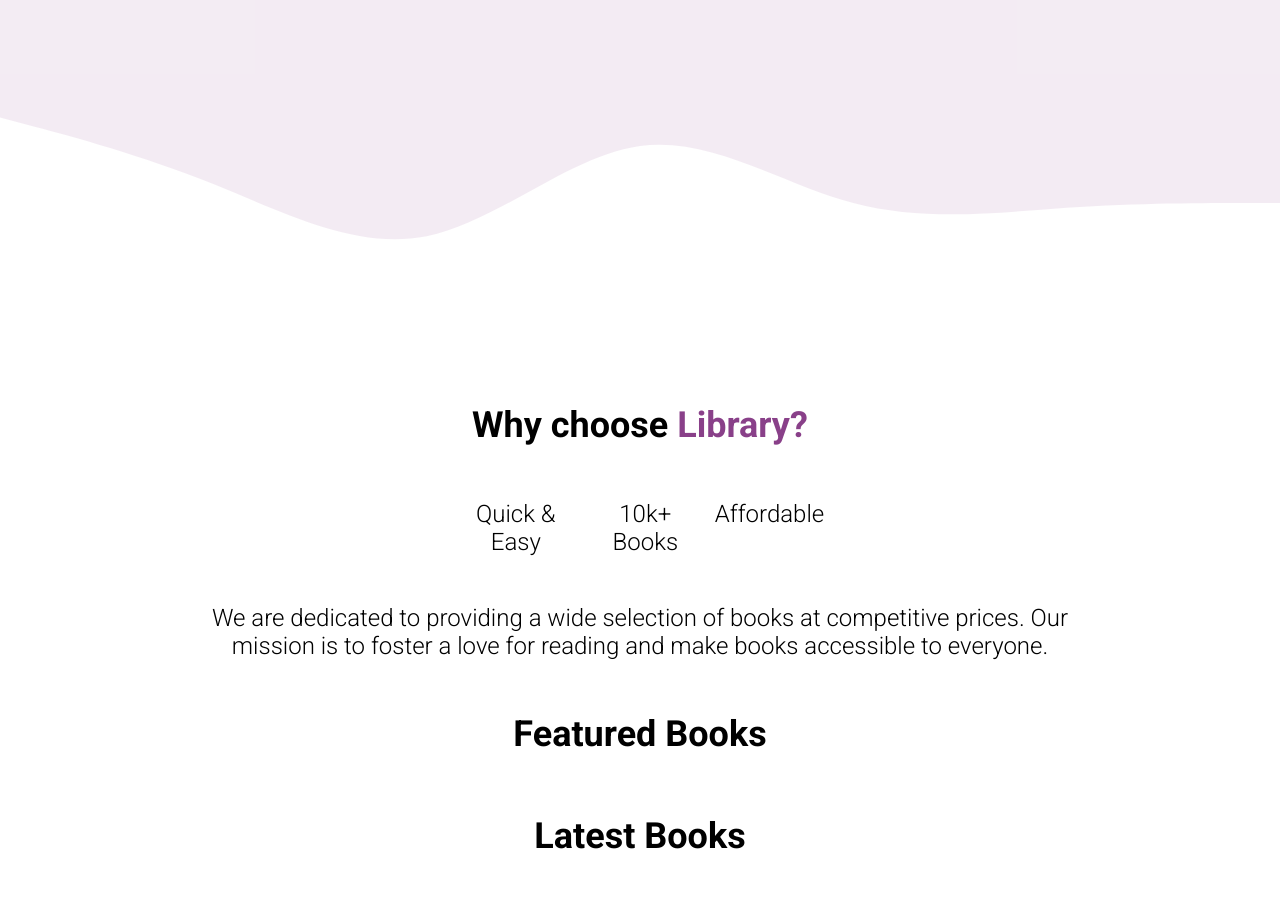
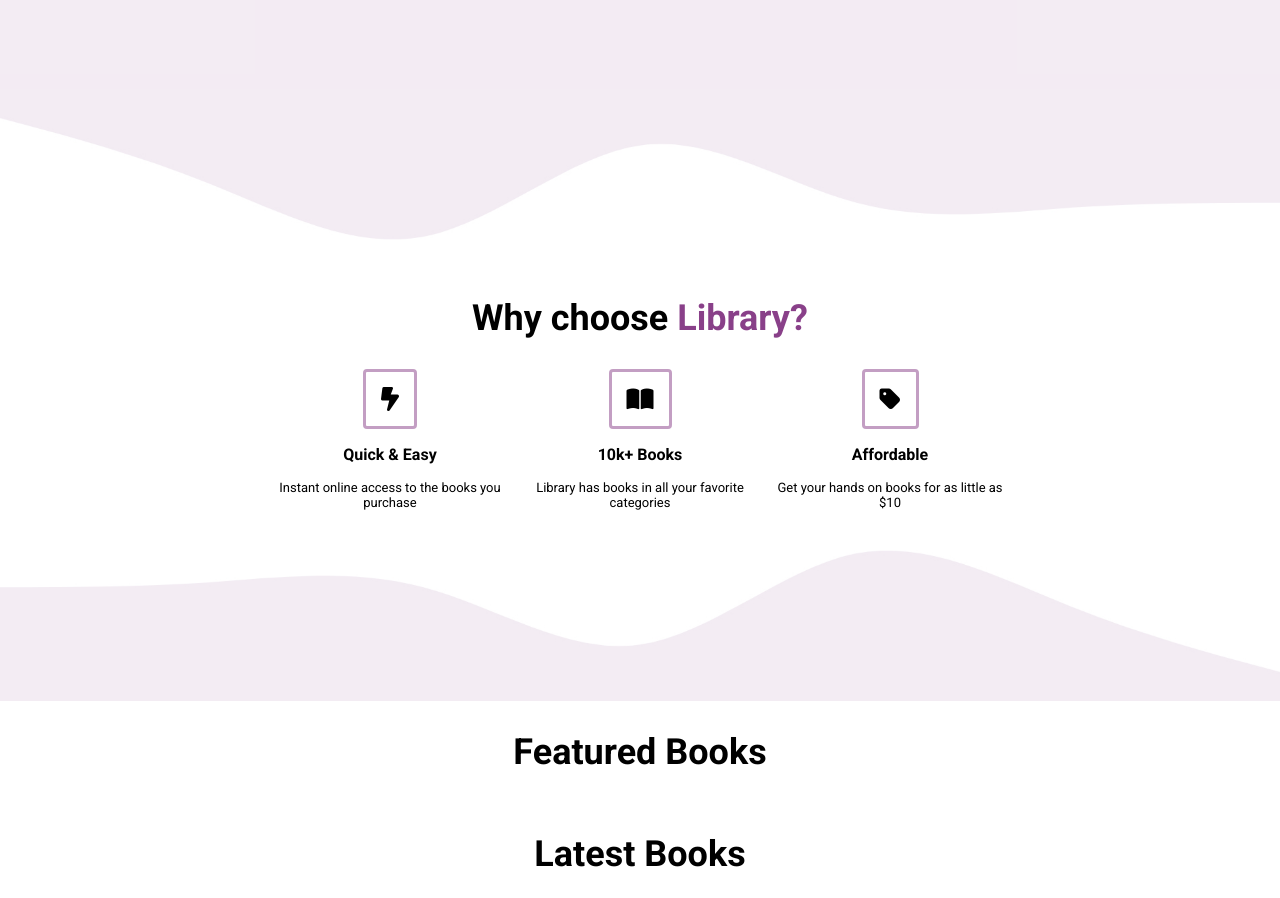
Before and after one commit to ryanday007/E-Commerce-Site, a plain HTML site: page index.html in a window 1280 px wide. Shown: the part 689-1587 px from the top of the page. Drawn offline with Linux system fonts and the light colour scheme.

Commit message:
Wavy borders added. "About" section built and styled

```diff
--- a/index.html
+++ b/index.html
@@ -4,10 +4,15 @@
     <meta charset="UTF-8" />
     <meta name="viewport" content="width=device-width, initial-scale=1.0" />
     <title>E-Commerce Site</title>
-    <link rel="stylesheet" href="styles.css" / >
+    <link rel="stylesheet" href="styles.css" />
+    <script
+      src="https://kit.fontawesome.com/722c6dc046.js"
+      crossorigin="anonymous"
+    ></script>
   </head>
   <body>
     <header>
+      <!-- Nav -->
       <div class="section" id="nav">
         <img id="nav-img" src="./assets/Library.svg" alt="Library Logo" />
         <ul id="nav-links">
@@ -18,37 +23,42 @@
       </div>
     </header>
     <main>
+      <!--Hero -->
       <div class="section" id="hero">
         <h1>Welcome to America's Favorite Online Library</h1>
         <p>Your one-stop reading shop!</p>
         <button id="hero-button">Browse Books</button>
         <img src="./assets/Undraw_Books.svg" alt="Books Illustration" />
-        <img class="wave" src="./assets/wave.svg" alt="wavy border">
+        <img class="wave" src="./assets/PurpWave.jpg" alt="" />
       </div>
+      <!--About -->
       <div class="section" id="about">
         <h2>Why choose <span class="span-purple">Library?</span></h2>
         <div class="highlight">
           <div class="highlight-item">
-
-            <p>Quick & Easy</p>
+            <i class="fa-solid fa-bolt-lightning"></i>
+            <h3>Quick & Easy</h3>
+            <p>Instant online access to the books you purchase</p>
           </div>
           <div class="highlight-item">
-            <p>10k+ Books</p>
+            <i class="fa-solid fa-book-open"></i>
+            <h3>10k+ Books</h3>
+            <p>Library has books in all your favorite categories</p>
           </div>
           <div class="highlight-item">
-            <p>Affordable</p>
+            <i class="fa-solid fa-tag"></i>
+            <h3>Affordable</h3>
+            <p>Get your hands on books for as little as $10</p>
           </div>
         </div>
-        <p>
-          We are dedicated to providing a wide selection of books at competitive
-          prices. Our mission is to foster a love for reading and make books
-          accessible to everyone.
-        </p>
+        <img class="wave" src="./assets/WhiteWave.jpg" alt="" />
       </div>
+      <!--Featured Books-->
       <section class="section" id="featured-books">
         <h2>Featured Books</h2>
         <!-- Product listings will go here -->
       </section>
+      <!--Latest Books-->
       <section class="section" id="latest-books">
         <h2>Latest Books</h2>
         <!-- Product listings will go here -->
--- a/styles.css
+++ b/styles.css
@@ -12,7 +12,7 @@ body {
   color: rgb(137, 64, 137);
 }
 
-/* Navigation Styles */
+/* Nav Styles */
 
 #nav {
   height: 80px;
@@ -97,16 +97,45 @@ body {
 
 #hero .wave {
   width: 100vw;
- }
+}
 
 /* About Styles */
 #about {
+  position: relative;
   background-color: white;
-  padding: 0 15%;
+  padding: 0 5%;
 }
+
+#about .wave {
+  width: 100vw;
+}
+
+
+/* Highlight Styles */
 
 .highlight {
   display: flex;
   flex-direction: row;
-  gap: 4%;
+  justify-content: space-evenly;
 }
+
+.highlight-item {
+  width: 250px;
+  height: auto;
+}
+
+.highlight-item p {
+  font-size: small;
+  font-weight: 400;
+}
+
+.highlight i {
+  border: solid;
+  border-color: rgba(137, 64, 137, 0.504);
+  border-radius: 4px;
+  padding: 15px;
+}
+
+.highlight h3 {
+  font-size: medium;
+}
```
Also changed, not shown: assets/PurpWave.jpg (added), assets/WhiteWave.jpg (added).
